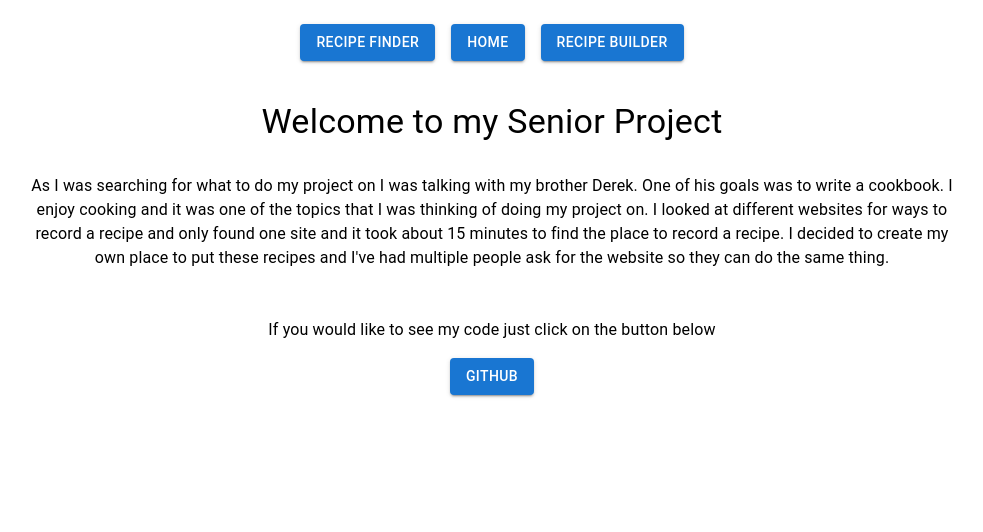
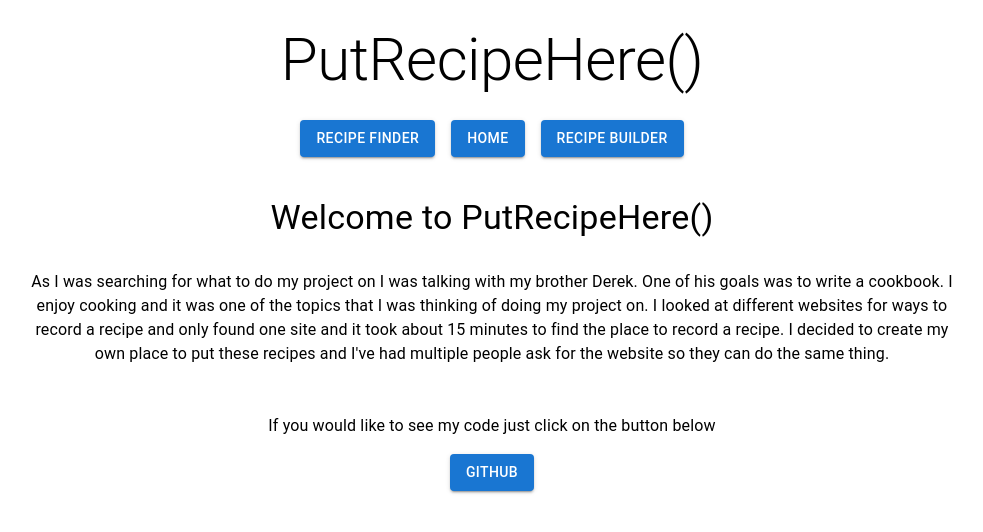
Before and after one commit to tlott99/RecipeWebsite, a React (Vite) app: page / in a window 1280 px wide. Shown: the top 532 px of the page, without its empty margins (148-1131 px from the left). Built offline with nearby package versions, Linux system fonts and the light colour scheme.

Commit message:
Changed name to PutRecipeHere()

```diff
--- a/src/Pages/Home.jsx
+++ b/src/Pages/Home.jsx
@@ -1,10 +1,11 @@
 import {React, useState} from 'react'
-import {Stack, Box, Button} from '@mui/material'
+import {Stack, Box, Button, Typography} from '@mui/material'
 import {Routes, Route} from "react-router-dom";
 import RecipeBuilder from './RecipeBuilder';
 import RecipeFinder from './RecipeFinder';
 import MainPages from './MainPages';
 import RecipeDisplay from './RecipeDisplay';
+
 
 export default function Home(){
   const[printMode, setPrintMode] = useState(false)
@@ -19,6 +20,7 @@ export default function Home(){
 
   return(
     <Box sx={{mt:3}} >
+      <Typography variant="h2" align="center" sx={{mb:3}}>PutRecipeHere()</Typography>
       {printMode === false &&(
       <Stack spacing ={2} direction ="row" sx={{display: 'flex', justifyContent: 'center'}}>
         <Button href="/RecipeFinder" variant="contained">
--- a/src/Pages/MainPages.jsx
+++ b/src/Pages/MainPages.jsx
@@ -5,7 +5,7 @@ export default function MainPages(){
     return(
         <Box>
             <Typography variant="h4" sx={{mt: 5, display: 'flex', justifyContent: 'center', mb:4}}>
-                Welcome to my Senior Project
+                Welcome to PutRecipeHere()
             </Typography>
             <Typography variant="body1" align= 'center' sx={{mb:2, ml:20, mr:20}}>
                 As I was searching for what to do my project on I was talking with my brother Derek. One of his goals was to write a cookbook. I enjoy cooking and it was one of the topics
```
